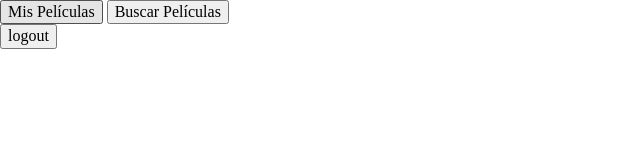
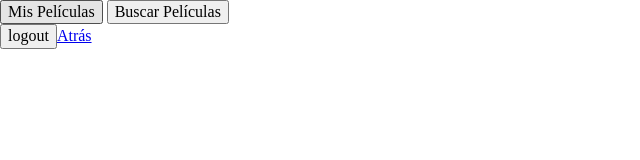
Before and after one commit to l0g0l/JooL, a website: page views_pug/dashboard.pug in a window 1280 px wide. Shown: the full height of the page, 0-640 px from the left. Drawn offline with nearby package versions, Linux system fonts and the light colour scheme; files that its build step writes are made by us from their sources.

Commit message:
Dando pasitos

```diff
--- a/views_pug/dashboard.pug
+++ b/views_pug/dashboard.pug
@@ -11,3 +11,4 @@ html(lang="en")
         button(id="search" onclick="location.href='./search.pug'") Buscar Películas
         form(action="/logout", method="POST")
             input(type="submit", value="logout", id="logout")
+            a(href="javascript:history.go(-1)") Atrás
```
